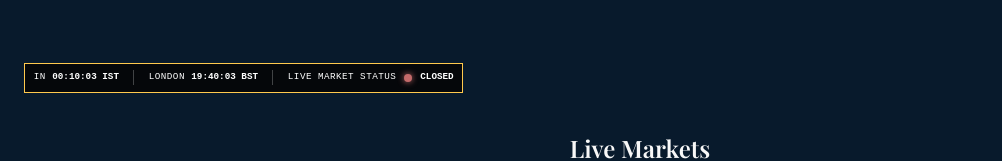
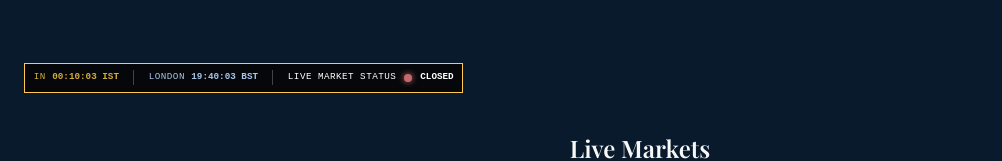
Before and after one commit to Shruti180606/suswani_capital_webside, a website: page public/index.html in a window 1280 px wide. Shown: the part 237-398 px from the top of the page, without its empty margins (0-1002 px from the left). Drawn offline with nearby package versions, Linux system fonts and the light colour scheme; no server answers.

Commit message:
Color India clock gold and London clock blue/silver
Reapplies changes lost in a previous uncommitted-then-reverted edit.

Co-Authored-By: Claude Sonnet 5 <noreply@anthropic.com>

```diff
--- a/public/style.css
+++ b/public/style.css
@@ -108,6 +108,19 @@ img {
 .status-bar__label {
   letter-spacing: 0.05em;
   color: #FFFFFF;
+}
+
+/* India is always the first status-bar item — targeted positionally since it
+   shares the same classes as the London item. */
+.status-bar > .status-bar__item:first-child .status-bar__label,
+.status-bar > .status-bar__item:first-child .status-bar__clock-text {
+  color: #D4AF37;
+}
+
+/* London is always the second status-bar item — same positional approach. */
+.status-bar > .status-bar__item:nth-child(2) .status-bar__label,
+.status-bar > .status-bar__item:nth-child(2) .status-bar__clock-text {
+  color: #A9C6E8;
 }
 
 .status-bar__dot {
```
